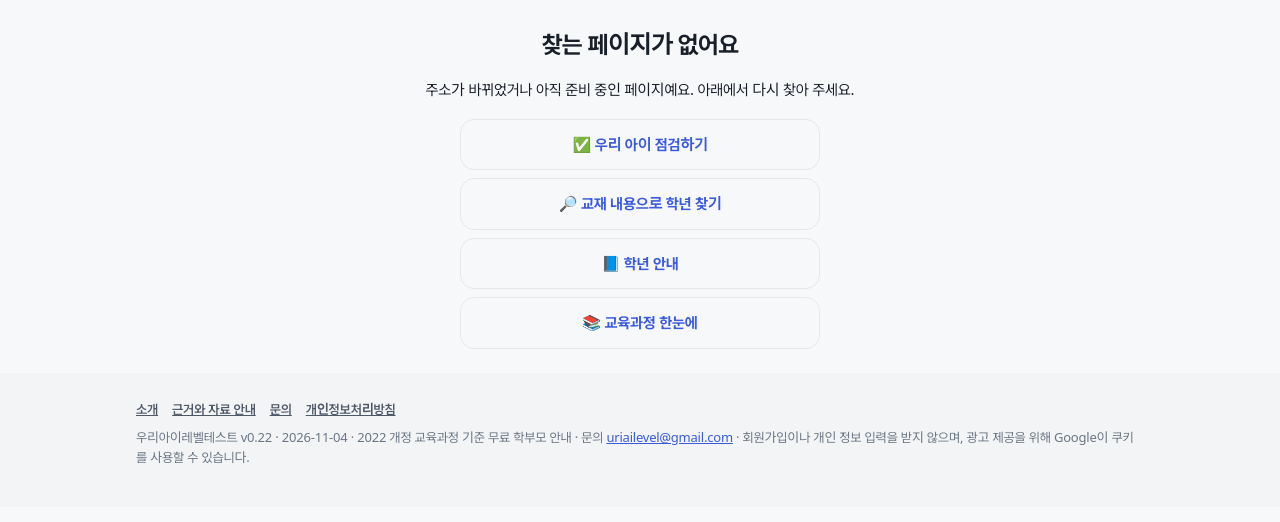
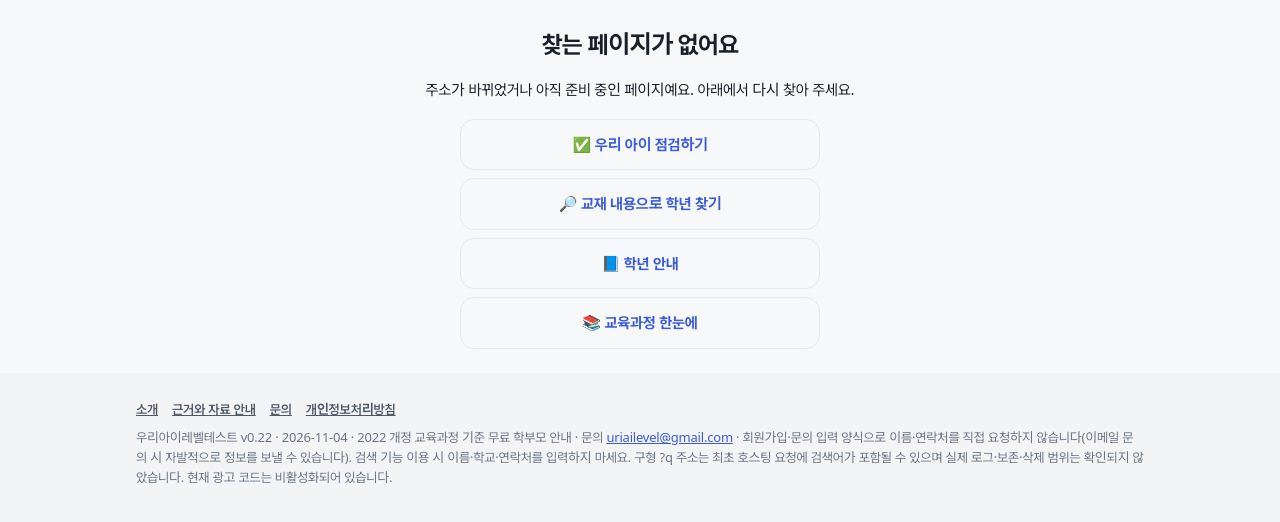
Before and after one commit to jinbh99-arch/jinbh99-arch.github.io, a plain HTML site: page 404.html in a window 1280 px wide. Shown: the part 68-590 px from the top of the page. Drawn offline with Linux system fonts and the light colour scheme; a web font is replaced by a local one.

Commit message:
fix(p0): align 404 referrer policy and privacy footer in QA only

```diff
--- a/404.html
+++ b/404.html
@@ -3,6 +3,7 @@
 <head>
 <meta charset="utf-8">
 <meta name="viewport" content="width=device-width,initial-scale=1">
+<meta name="referrer" content="no-referrer">
 
 <title>페이지를 찾을 수 없어요 · 우리아이레벨테스트</title>
 <meta name="description" content="찾는 페이지가 없을 때 보여 주는 안내입니다.">
@@ -15,6 +16,6 @@
 <header class="top"><div class="wrap"><a class="brandwrap" href="/index.html" style="text-decoration:none"><span class="brand">우리아이레벨테스트</span><span class="tagline">학교에서 무엇을 배우는지 한눈에</span></a><nav class="nav" aria-label="사이트 메뉴"><a href="/index.html">점검</a><a href="/find.html">교재 찾기</a><a href="/guide.html">학년 안내</a><a href="/curriculum.html">교육과정</a></nav></div></header>
 <main class="page nf"><h1>찾는 페이지가 없어요</h1><p>주소가 바뀌었거나 아직 준비 중인 페이지예요. 아래에서 다시 찾아 주세요.</p>
 <ul><li><a href="/index.html">✅ 우리 아이 점검하기</a></li><li><a href="/find.html">🔎 교재 내용으로 학년 찾기</a></li><li><a href="/guide.html">📘 학년 안내</a></li><li><a href="/curriculum.html">📚 교육과정 한눈에</a></li></ul></main>
-<footer><div class="wrap"><nav class="foot-links" aria-label="사이트 정보"><a href="/about.html">소개</a><a href="/sources.html">근거와 자료 안내</a><a href="/contact.html">문의</a><a href="/privacy.html">개인정보처리방침</a></nav>우리아이레벨테스트 v0.22 · 2026-11-04 · 2022 개정 교육과정 기준 무료 학부모 안내 · 문의 <a href="mailto:uriailevel@gmail.com">uriailevel@gmail.com</a> · 회원가입이나 개인 정보 입력을 받지 않으며, 광고 제공을 위해 Google이 쿠키를 사용할 수 있습니다.</div></footer>
+<footer><div class="wrap"><nav class="foot-links" aria-label="사이트 정보"><a href="/about.html">소개</a><a href="/sources.html">근거와 자료 안내</a><a href="/contact.html">문의</a><a href="/privacy.html">개인정보처리방침</a></nav>우리아이레벨테스트 v0.22 · 2026-11-04 · 2022 개정 교육과정 기준 무료 학부모 안내 · 문의 <a href="mailto:uriailevel@gmail.com">uriailevel@gmail.com</a> · 회원가입·문의 입력 양식으로 이름·연락처를 직접 요청하지 않습니다(이메일 문의 시 자발적으로 정보를 보낼 수 있습니다). 검색 기능 이용 시 이름·학교·연락처를 입력하지 마세요. 구형 ?q 주소는 최초 호스팅 요청에 검색어가 포함될 수 있으며 실제 로그·보존·삭제 범위는 확인되지 않았습니다. 현재 광고 코드는 비활성화되어 있습니다.</div></footer>
 </body>
 </html>
```
